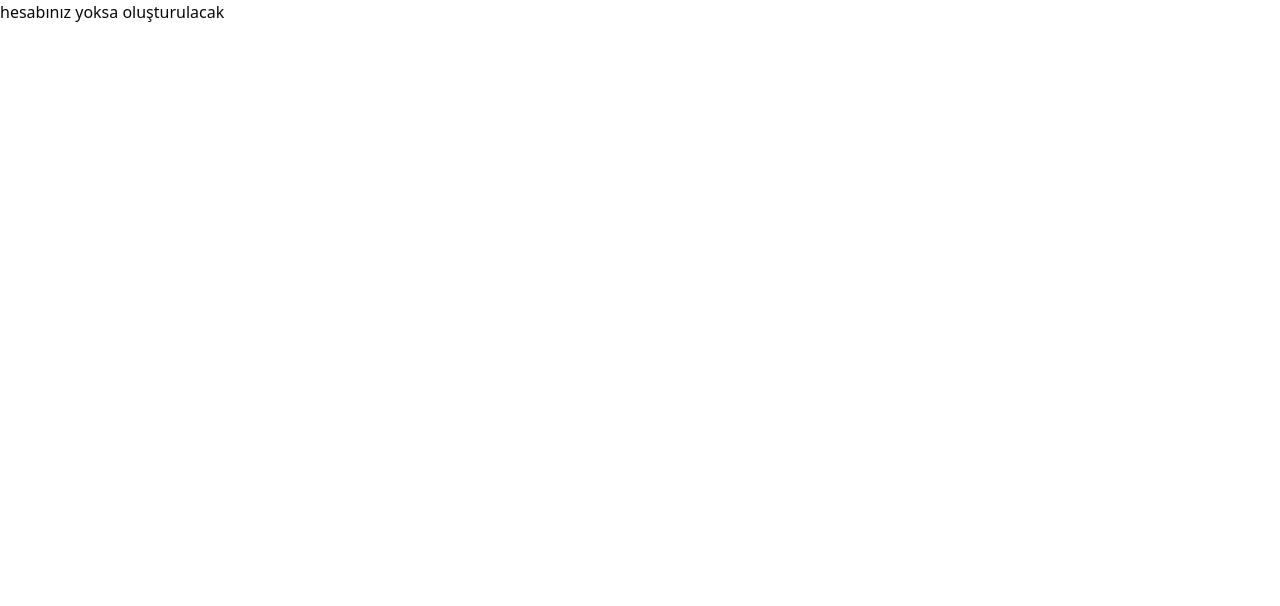
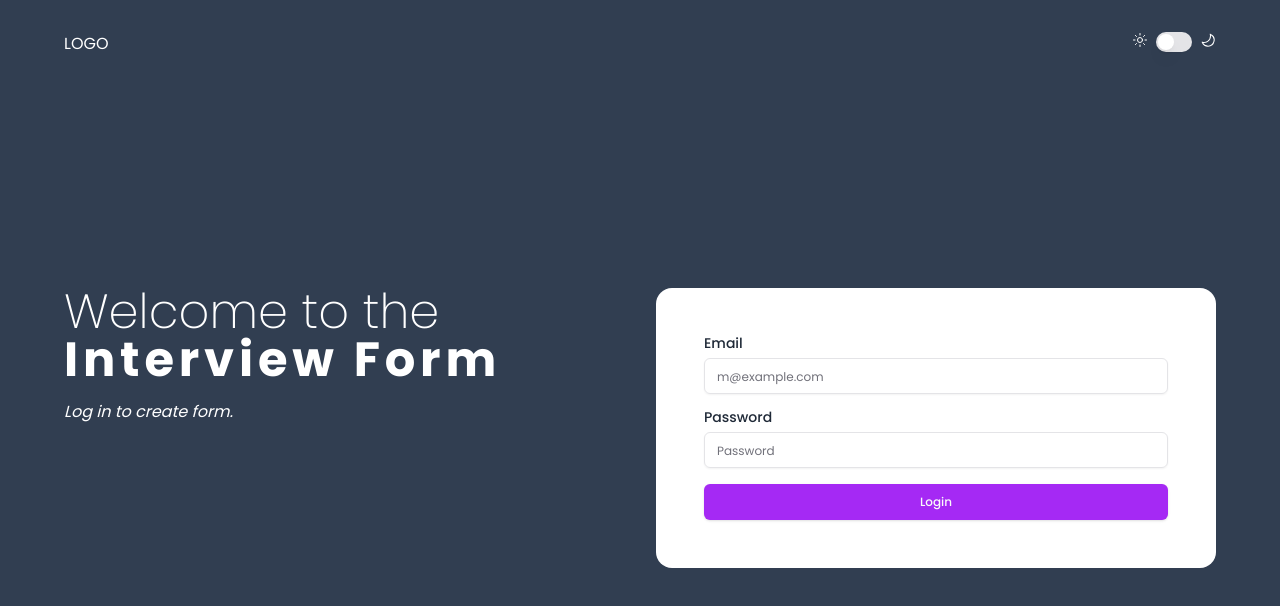
Before and after one commit to cenkbulbull/interview-form, a Next.js app: page /signin in a window 1280 px wide. Shown: the top 606 px of the page. Built offline with nearby package versions, Linux system fonts and the light colour scheme.

Commit message:
feat: layout was edited, signin and dashboard pages were created

```diff
--- a/app/(auth)/signin/page.js
+++ b/app/(auth)/signin/page.js
@@ -1,7 +1,68 @@
-import React from "react";
+"use client";
+import { Button } from "@/components/ui/button";
+import { Input } from "@/components/ui/input";
+import { Label } from "@/components/ui/label";
+import { useRouter } from "next/navigation";
+import { useState } from "react";
 
 const Signin = () => {
-  return <div>hesabınız yoksa oluşturulacak</div>;
+  const [email, setEmail] = useState("");
+  const [password, setPassword] = useState("");
+  const router = useRouter();
+
+  const login = (e) => {
+    e.preventDefault();
+    if (true) {
+      router.push("/");
+    } else {
+    }
+  };
+  return (
+    <div className="grid grid-cols-1 lg:grid-cols-2 gap-8">
+      <div className="flex flex-col gap-4">
+        <div className="text-2xl lg:text-5xl font-light leading-tight">
+          Welcome to the
+          <span className="font-bold tracking-widest"> Interview Form</span>
+        </div>
+
+        <div className="italic">Log in to create form.</div>
+      </div>
+
+      <div className="bg-white p-8 lg:p-12 rounded-2xl text-gray-800">
+        <form onSubmit={login} className="grid gap-4">
+          <div className="grid gap-2">
+            <Label htmlFor="email">Email</Label>
+            <Input
+              id="email"
+              type="email"
+              placeholder="m@example.com"
+              required
+              className="text-xs placeholder:text-xs focus-visible:ring-0"
+              value={email}
+              onChange={(e) => setEmail(e.target.value)}
+            />
+          </div>
+
+          <div className="grid gap-2">
+            <Label htmlFor="password">Password</Label>
+            <Input
+              id="password"
+              type="password"
+              required
+              placeholder="Password"
+              className="text-xs placeholder:text-xs focus-visible:ring-0"
+              value={password}
+              onChange={(e) => setPassword(e.target.value)}
+            />
+          </div>
+
+          <Button type="submit" className="w-full text-xs">
+            Login
+          </Button>
+        </form>
+      </div>
+    </div>
+  );
 };
 
 export default Signin;
--- a/app/(dashboard)/layout.js
+++ /dev/null
@@ -1,13 +0,0 @@
-import { Button } from "@/components/ui/button";
-
-const DashboardLayout = ({ children }) => {
-  return (
-    <div>
-      DashboardLayout
-      <Button>Click me</Button>
-      <div>{children}</div>
-    </div>
-  );
-};
-
-export default DashboardLayout;
--- a/app/(dashboard)/page.js
+++ b/app/(dashboard)/page.js
@@ -1,7 +1,138 @@
-import React from "react";
+"use client";
+import { Button } from "@/components/ui/button";
+import { Textarea } from "@/components/ui/textarea";
+
+import {
+  Dialog,
+  DialogContent,
+  DialogFooter,
+  DialogHeader,
+  DialogTitle,
+  DialogTrigger,
+} from "@/components/ui/dialog";
+import { Input } from "@/components/ui/input";
+import { Label } from "@/components/ui/label";
+import {
+  Table,
+  TableBody,
+  TableCaption,
+  TableCell,
+  TableHead,
+  TableHeader,
+  TableRow,
+} from "@/components/ui/table";
+import { FaRegCopy } from "react-icons/fa6";
+import { MdOutlineRemoveRedEye } from "react-icons/md";
+import { GoPlus } from "react-icons/go";
+import { useState } from "react";
 
 const Home = () => {
-  return <div>Home</div>;
+  const [questions, setQuestions] = useState([{ id: 1, value: "" }]); // Başlangıçta bir tane input
+
+  const addQuestion = () => {
+    setQuestions((prevQuestions) => [
+      ...prevQuestions,
+      { id: prevQuestions.length + 1, value: "" },
+    ]);
+  };
+
+  const handleQuestionChange = (id, event) => {
+    const updatedQuestions = questions.map((question) =>
+      question.id === id ? { ...question, value: event.target.value } : question
+    );
+    setQuestions(updatedQuestions);
+  };
+
+  return (
+    <div className="grid grid-cols-1 lg:grid-cols-2 gap-8">
+      <div className="flex flex-col gap-4">
+        <div className="text-2xl lg:text-5xl font-light leading-tight">
+          <span className="font-bold tracking-widest"> Cenk Bülbül </span>
+          Welcome
+        </div>
+        <div className="italic">
+          Create a form, copy the link and send it to anyone you want.
+        </div>
+      </div>
+
+      <div className="relative bg-white lg:p-8 rounded-2xl text-gray-800">
+        <Dialog>
+          <DialogTrigger asChild className="absolute right-[-20px] top-[-20px]">
+            <Button>Create Form</Button>
+          </DialogTrigger>
+          <DialogContent>
+            <DialogHeader>
+              <DialogTitle>Create new form</DialogTitle>
+            </DialogHeader>
+
+            <form className="grid gap-4 max-h-[400px] overflow-auto pe-3">
+              <div className="grid gap-2">
+                <Label htmlFor="formName">Form Name</Label>
+                <Input
+                  id="formName"
+                  type="text"
+                  placeholder="Form Name"
+                  required
+                  className="text-xs placeholder:text-xs focus-visible:ring-0"
+                />
+              </div>
+
+              {questions.map((question) => (
+                <div key={question.id} className="grid gap-2">
+                  <Label htmlFor={`question-${question.id}`}>
+                    Question {question.id}
+                  </Label>
+                  <Textarea
+                    id={`question-${question.id}`}
+                    type="text"
+                    placeholder={`Question ${question.id}`}
+                    required
+                    value={question.value}
+                    onChange={(e) => handleQuestionChange(question.id, e)}
+                    className="text-xs placeholder:text-xs focus-visible:ring-0"
+                  />
+                </div>
+              ))}
+            </form>
+
+            <DialogFooter>
+              <Button size="icon" onClick={addQuestion}>
+                <GoPlus />
+              </Button>
+              <Button type="submit">Confirm</Button>
+            </DialogFooter>
+          </DialogContent>
+        </Dialog>
+
+        <Table>
+          <TableCaption>A list of forms you created.</TableCaption>
+          <TableHeader>
+            <TableRow>
+              <TableHead>Name</TableHead>
+              <TableHead>Questions</TableHead>
+              <TableHead className="text-right"></TableHead>
+            </TableRow>
+          </TableHeader>
+          <TableBody>
+            <TableRow>
+              <TableCell className="font-medium">
+                Frontend Intern Form
+              </TableCell>
+              <TableCell>8</TableCell>
+              <TableCell className="text-right">
+                <Button size="icon" variant="outline" className="mr-2">
+                  <MdOutlineRemoveRedEye />
+                </Button>
+                <Button size="icon">
+                  <FaRegCopy />
+                </Button>
+              </TableCell>
+            </TableRow>
+          </TableBody>
+        </Table>
+      </div>
+    </div>
+  );
 };
 
 export default Home;
--- a/app/layout.js
+++ b/app/layout.js
@@ -1,29 +1,26 @@
-import localFont from "next/font/local";
+import { Poppins } from "next/font/google";
 import "./globals.css";
+import Navbar from "@/components/shared/Navbar";
 
-const geistSans = localFont({
-  src: "./fonts/GeistVF.woff",
-  variable: "--font-geist-sans",
-  weight: "100 900",
-});
-const geistMono = localFont({
-  src: "./fonts/GeistMonoVF.woff",
-  variable: "--font-geist-mono",
-  weight: "100 900",
+const poppins = Poppins({
+  weight: ["100", "200", "400", "500", "600", "700", "800", "900"],
+  subsets: ["latin"],
+  display: "swap",
 });
 
 export const metadata = {
-  title: "Create Next App",
-  description: "Generated by create next app",
+  title: "Interview Form",
+  description: "Interview Form",
 };
 
 export default function RootLayout({ children }) {
   return (
     <html lang="en">
-      <body
-        className={`${geistSans.variable} ${geistMono.variable} antialiased`}
-      >
-        {children}
+      <body className={`${poppins.className} antialiased bg-[#313e51]`}>
+        <div className="flex flex-col min-h-screen px-8 lg:px-16 text-white">
+          <Navbar />
+          <div className="flex-grow flex items-center">{children}</div>
+        </div>
       </body>
     </html>
   );
```
